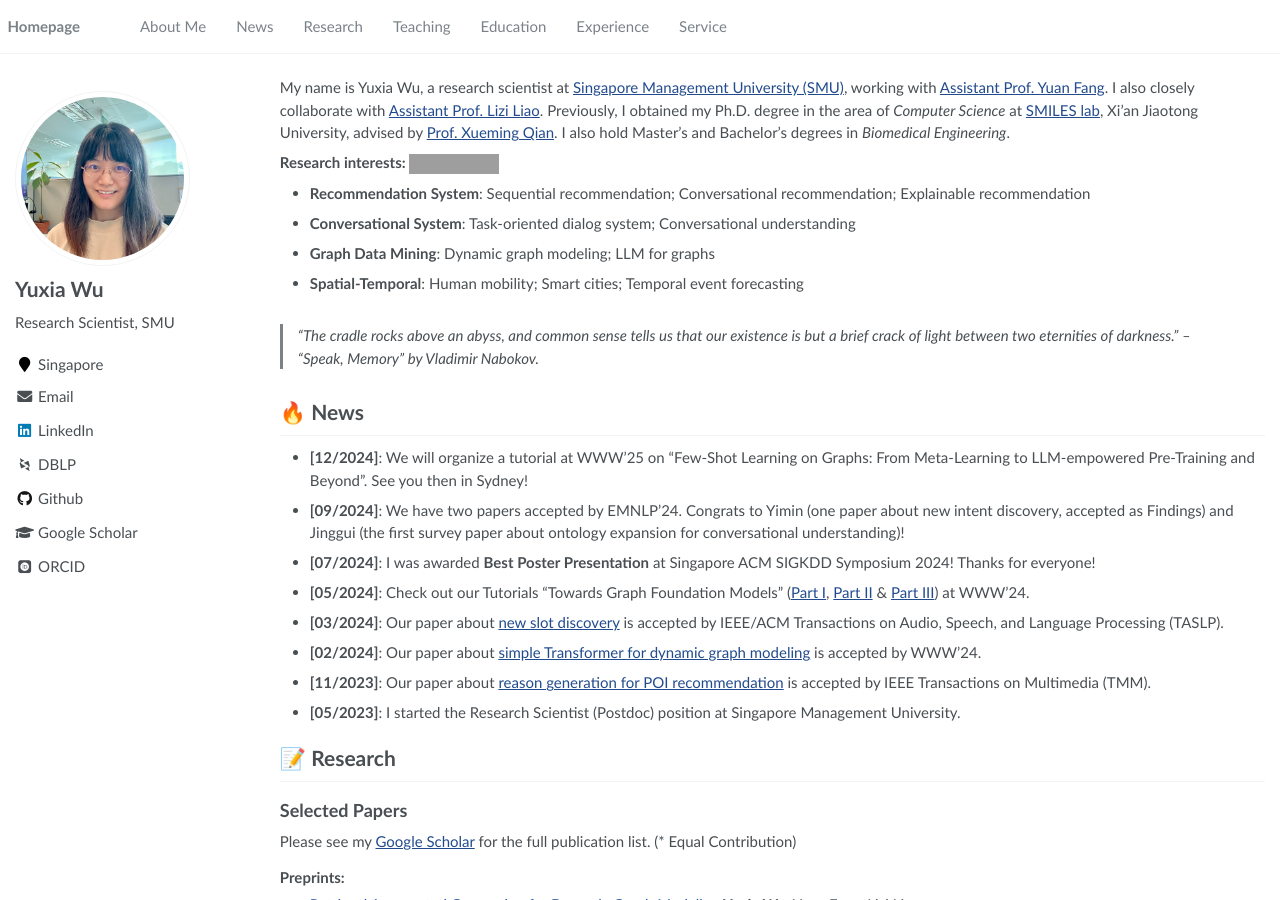
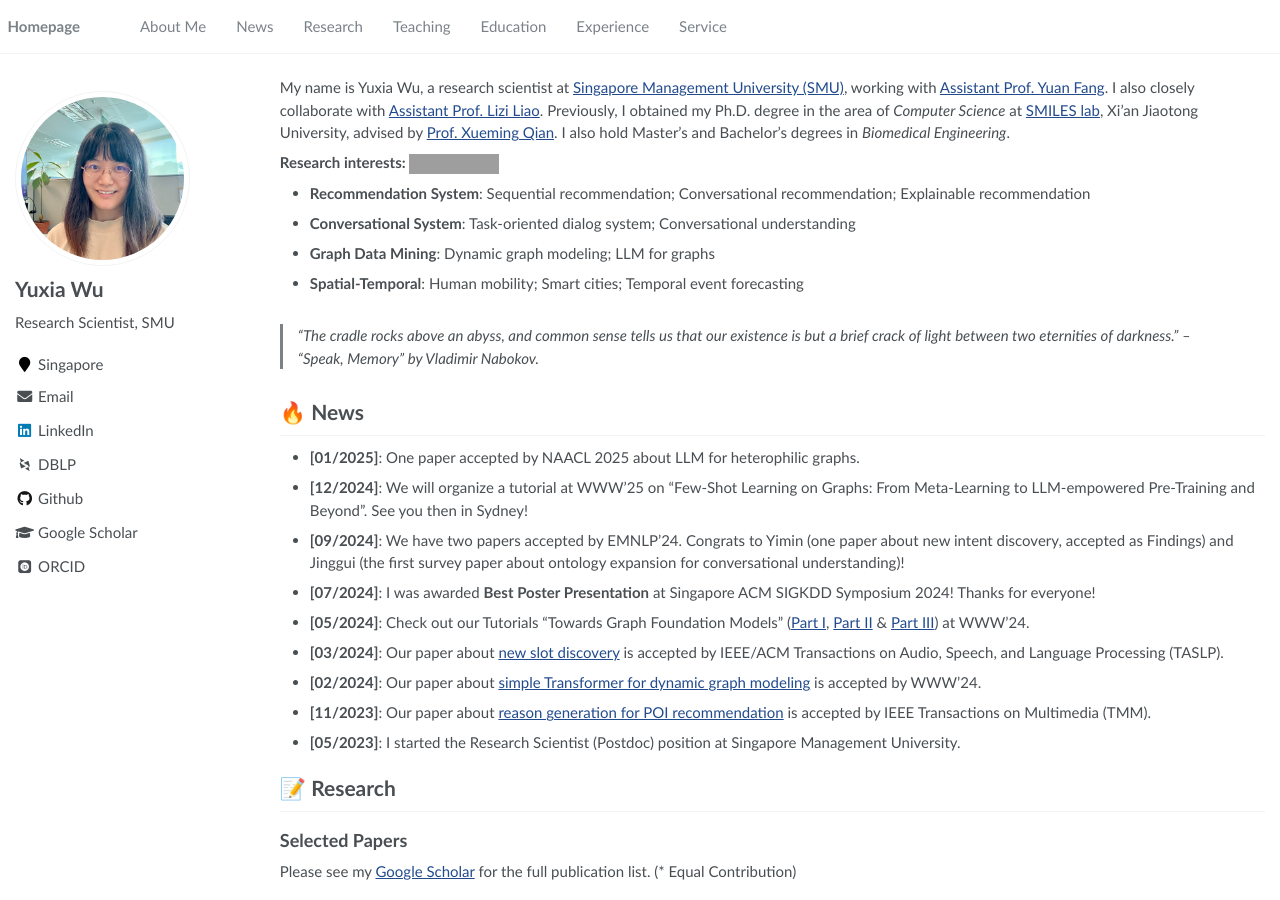
Before and after one commit to YuxiaWu/YuxiaWu.github.io, a Jekyll site: the page built from _pages/about.md, in a window 1280 px wide and 900 px high. Built offline with Jekyll 4.4.1, drawn with Linux system fonts in a browser that asks for light colours; some web fonts are replaced; some of the changed text lies outside the part shown; grey boxes are pictures that could not be loaded.

Commit message:
Update about.md

```diff
--- a/_pages/about.md
+++ b/_pages/about.md
@@ -29,6 +29,7 @@
 > "The cradle rocks above an abyss, and common sense tells us that our existence is but a brief crack of light between two eternities of darkness." – "Speak, Memory" by *Vladimir Nabokov.*
 
 # 🔥 News
+- **[01/2025]**: One paper accepted by NAACL 2025 about LLM for heterophilic graphs.
 - **[12/2024]**: We will organize a tutorial at WWW'25 on "Few-Shot Learning on Graphs: From Meta-Learning to LLM-empowered Pre-Training and Beyond". See you then in Sydney!
 - **[09/2024]**: We have two papers accepted by EMNLP'24. Congrats to Yimin (one paper about new intent discovery, accepted as Findings) and Jinggui (the first survey paper about ontology expansion for conversational understanding)!
 - **[07/2024]**: I was awarded **Best Poster Presentation** at Singapore ACM SIGKDD Symposium 2024! Thanks for everyone!
@@ -40,8 +41,6 @@
 
 # 📝 Research
 
-
-
 ## Selected Papers
 Please see my [Google Scholar](https://scholar.google.com/citations?user=bRgptuYAAAAJ) for the full publication list. (* Equal Contribution)
 
@@ -50,10 +49,10 @@
 - [Retrieval Augmented Generation for Dynamic Graph Modeling](https://arxiv.org/pdf/2408.14523)
   **Yuxia Wu**, Yuan Fang, Lizi Liao
 
-- [Exploring the Potential of Large Language Models for Heterophilic Graphs](https://arxiv.org/pdf/2408.14134)
-  **Yuxia Wu**<sup>\*</sup>, **Shujie Li**<sup>\*</sup>,Yuan Fang, Chuan Shi
+### Published:
+  - [Exploring the Potential of Large Language Models for Heterophilic Graphs](https://arxiv.org/pdf/2408.14134)
+  **Yuxia Wu**<sup>\*</sup>, **Shujie Li**<sup>\*</sup>,Yuan Fang, Chuan Shi. NAACL 2025
 
-### Published:
   - ["Pseudo-Label Enhanced Prototypical Contrastive Learning for Uniformed Intent Discovery"](https://aclanthology.org/2024.findings-emnlp.443/)
 
     **Yimin Deng**<sup>\*</sup>, **Yuxia Wu**<sup>\*</sup>, Li Zhu, Guoshuai Zhao, Xueming Qian. Findings of EMNLP 2024
```
